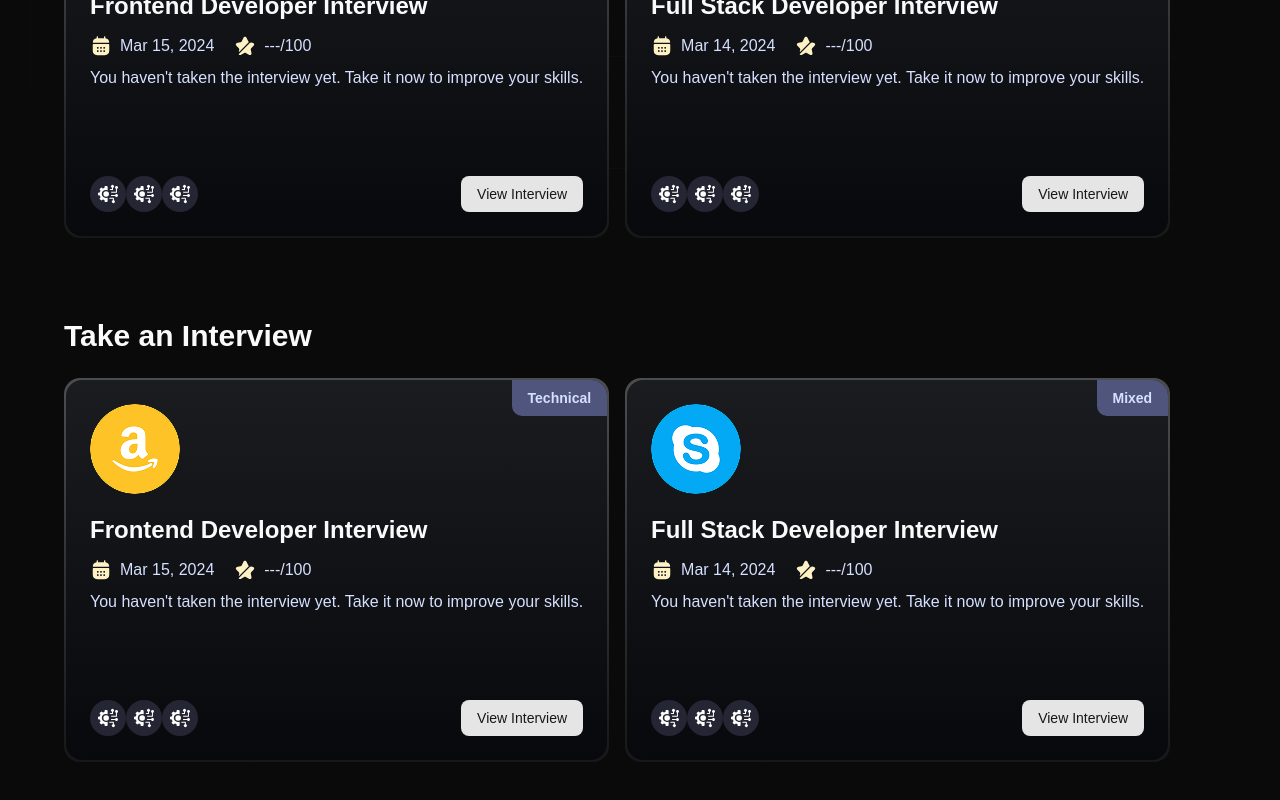
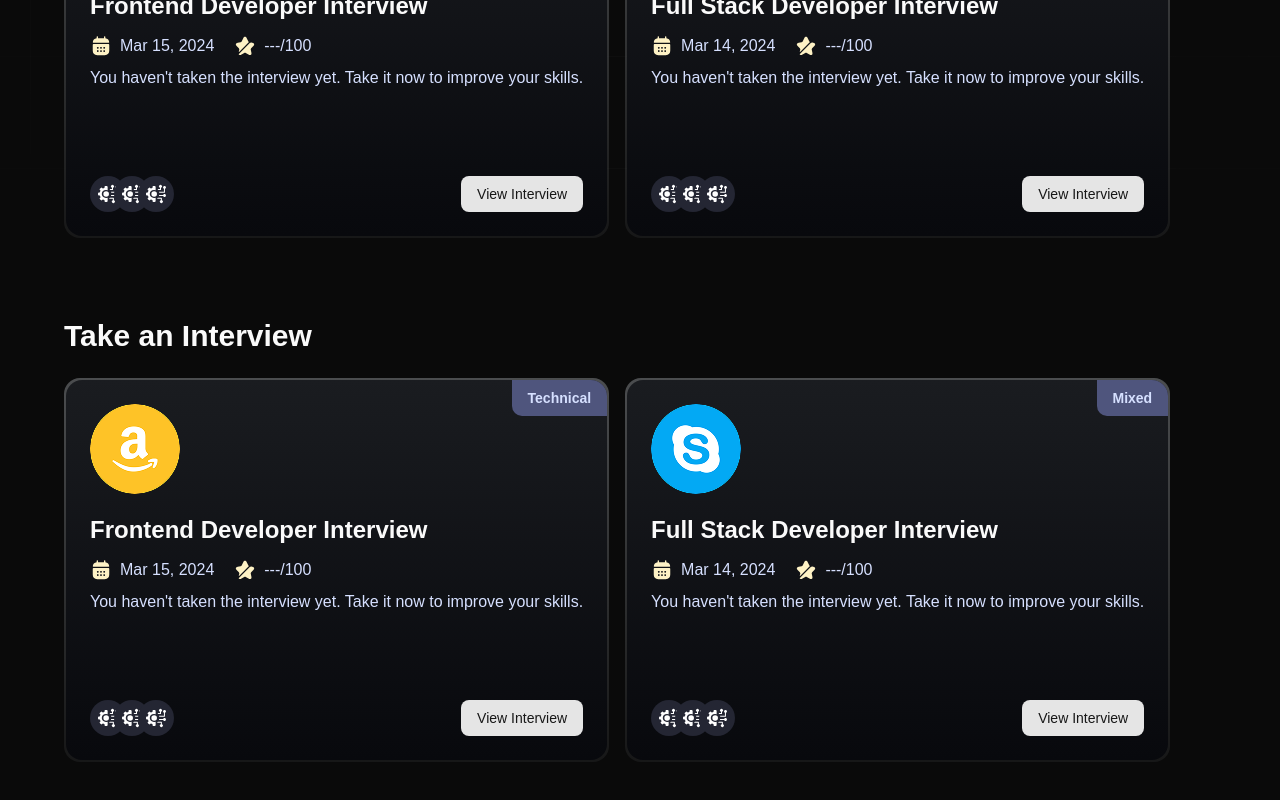
Before and after one commit to KaushikGurlhosur/AI-interview-prep, a Next.js app: page / in a window 1280 px wide. Shown: the part 731-1531 px from the top of the page. Built offline with nearby package versions, Linux system fonts and the light colour scheme; a web font is replaced by a local one.

Commit message:
Displaying tech icons by creating new component - DisplayTechIcons - update in tech icons styling by using shadCn

```diff
--- a/components/DisplayTechIcons.tsx
+++ b/components/DisplayTechIcons.tsx
@@ -1,4 +1,4 @@
-import { getTechLogos } from "@/lib/utils";
+import { cn, getTechLogos } from "@/lib/utils";
 import Image from "next/image";
 import React from "react";
 
@@ -8,7 +8,10 @@
     <div className="flex flex-rows">
       {techIcons.slice(0, 3).map(({ tech, url }, index) => (
         <div
-          className="relative group bg-dark-300 rounded-full p-2 flex-center"
+          className={cn(
+            "relative group bg-dark-300 rounded-full p-2 flex-center",
+            index >= 1 && "-ml-3"
+          )}
           key={tech}>
           <span className="tech-tooltip">{tech}</span>
           <Image
```
